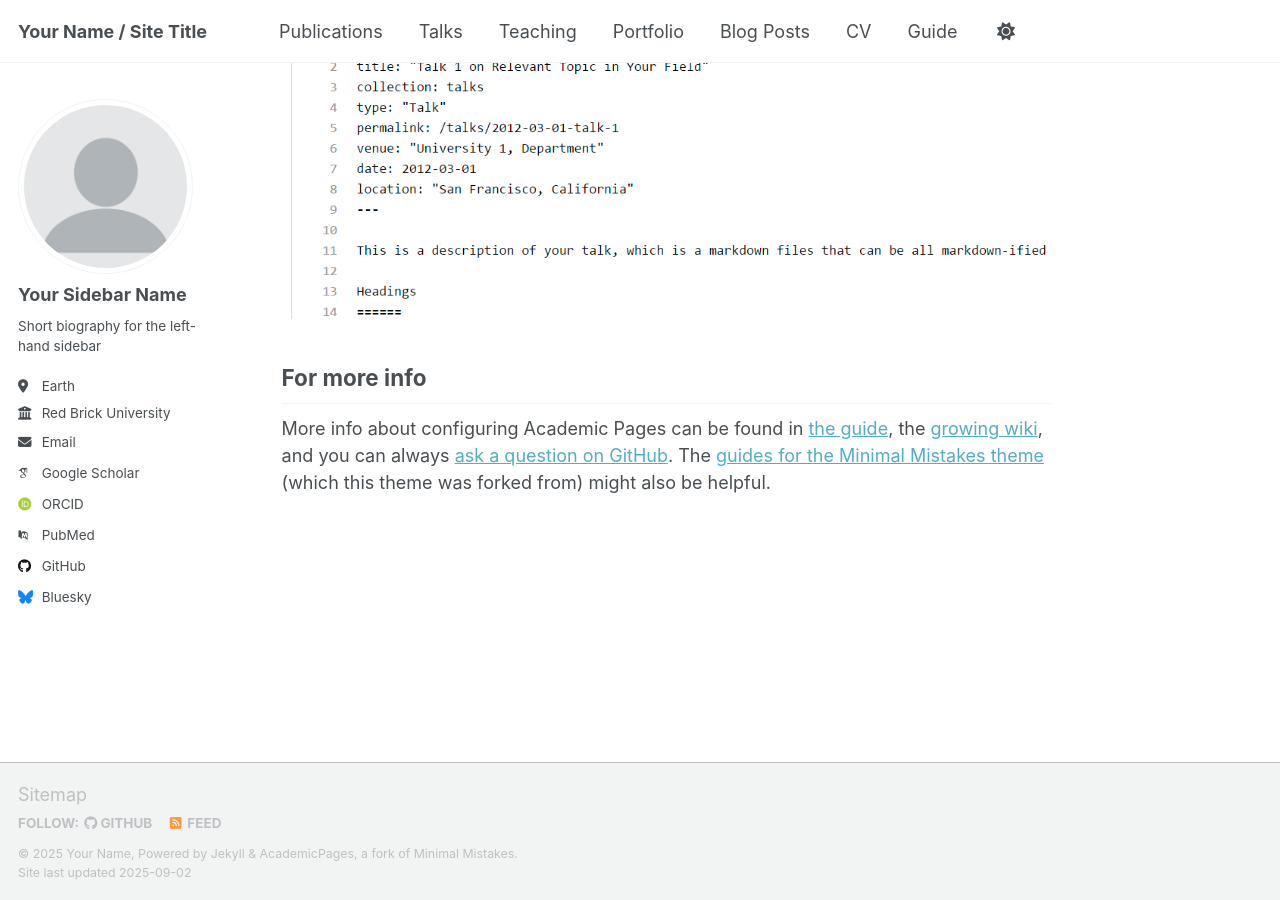
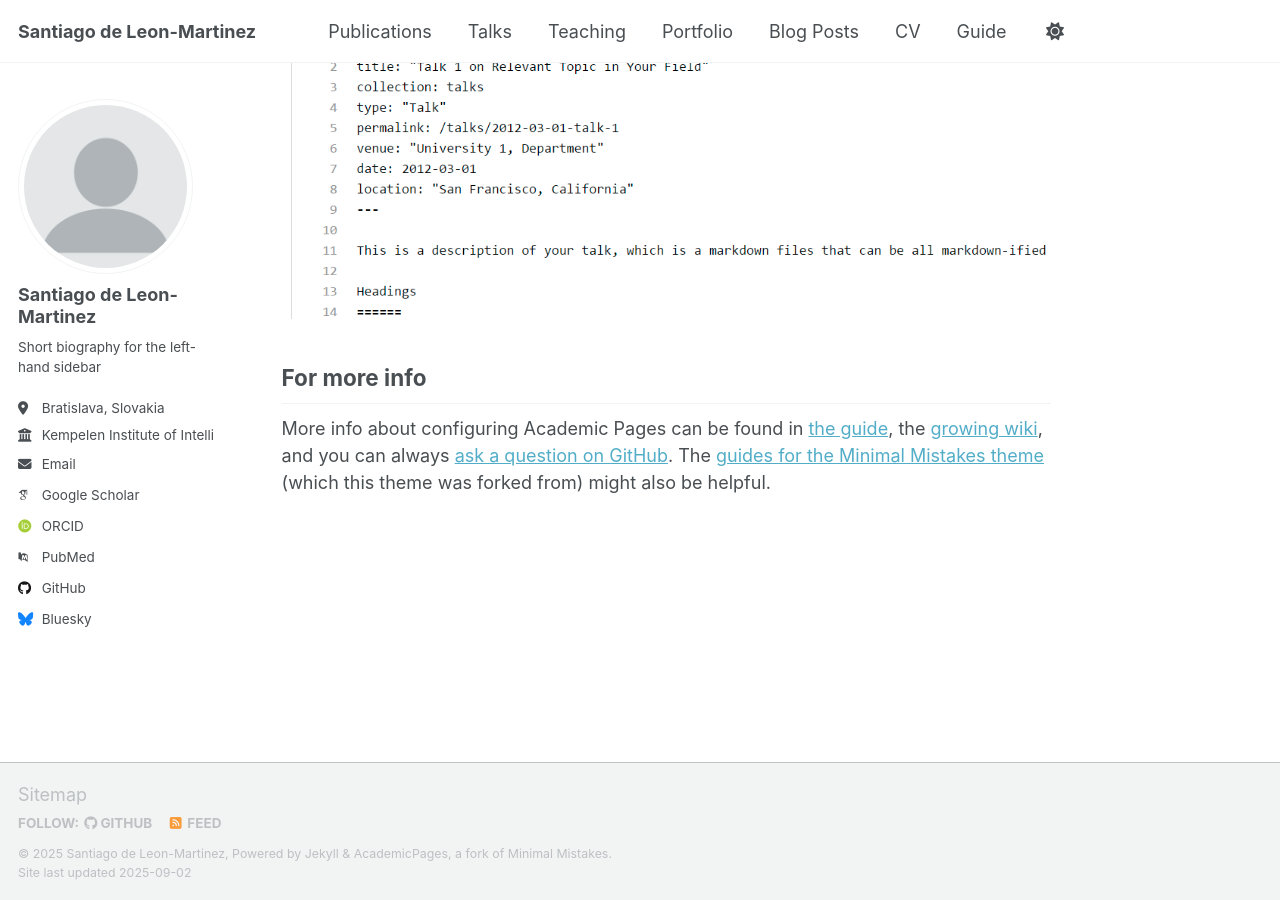
Before and after one commit to santideleon/santideleon.github.io, a Jekyll site: the page built from _pages/about.md, in a window 1280 px wide and 900 px high, scrolled down 2880 px. Built offline with Jekyll 4.4.1, drawn with Linux system fonts in a browser that asks for light colours; some web fonts are replaced; a script that is not in the unit is left out.

Commit message:
Update personal information in _config.yml

```diff
--- a/_config.yml
+++ b/_config.yml
@@ -9,13 +9,13 @@
 # Basic Site Settings
 locale                   : "en-US"
 site_theme               : "default" # Currently available options are "default", "air"
-title                    : "Your Name / Site Title"
+title                    : "Santiago de Leon-Martinez"
 title_separator          : "-"
-name                     : &name "Your Name"
-description              : &description "personal description"
-url                      : https://academicpages.github.io # the base hostname & protocol for your site e.g. "https://[your GitHub username].github.io" or if you already have some other page hosted on Github then use "https://[your GitHub username].github.io/[Your Repo Name]"
+name                     : &name "Santiago de Leon-Martinez"
+description              : &description "MSCA PhD student at Kempelen Institute of Intelligent Technologies"
+url                      : https://santideleon.github.io # the base hostname & protocol for your site e.g. "https://[your GitHub username].github.io" or if you already have some other page hosted on Github then use "https://[your GitHub username].github.io/[Your Repo Name]"
 baseurl                  : "" # the subpath of your site, e.g. "/blog"
-repository               : "academicpages/academicpages.github.io"
+repository               : "santideleon.github.io"
 
 # Site Author - The following control what appear as part of the author content on the side bar.
 #               If a field is blank the icon and link will not appear, otherwise it will be shown.
@@ -23,11 +23,11 @@ repository               : "academicpages/academicpages.github.io"
 author:
   # Biographic information
   avatar           : "profile.png"
-  name             : "Your Sidebar Name"
+  name             : "Santiago de Leon-Martinez"
   pronouns         : # example: "she/her"
   bio              : "Short biography for the left-hand sidebar"
-  location         : "Earth"
-  employer         : "Red Brick University"
+  location         : "Bratislava, Slovakia"
+  employer         : "Kempelen Institute of Intelligent Technologies & Brno University of Technology"
   uri              : # URL
   email            : "none@example.org"
 
@@ -47,7 +47,7 @@ author:
   bitbucket        : # Username - Update with your username on the site
   codepen          : # Username
   dribbble         : # Username
-  github           : "academicpages"
+  github           : "santideleon"
   kaggle           : # Username
   stackoverflow    : # User number or user number and name (i.e., use "1" or "1/jeff-atwood")
 
```
